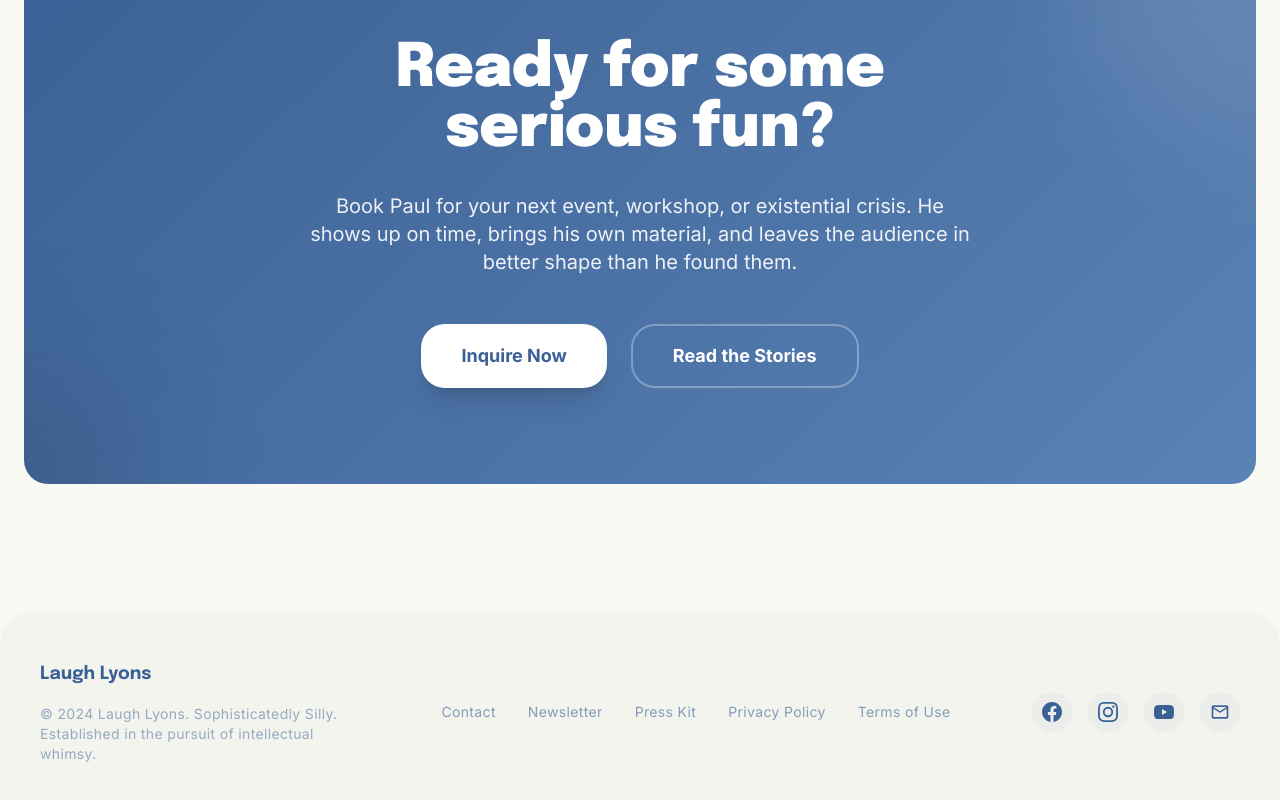
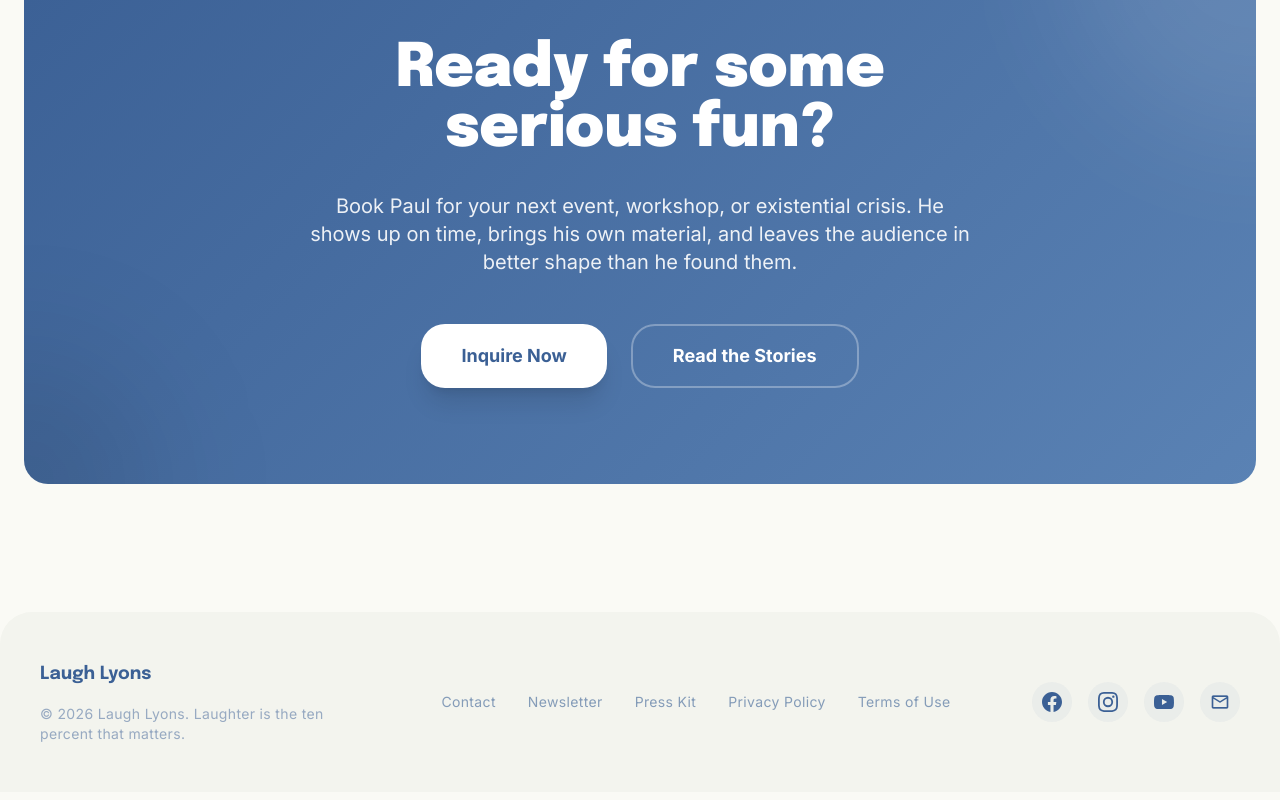
Before and after one commit to bamado225/paul-website, a plain HTML site: page index.html in a window 1280 px wide. Shown: the part 5480-6280 px from the top of the page. Drawn offline with nearby package versions, Linux system fonts and the light colour scheme.

Commit message:
Update footer: year + new tagline

```diff
--- a/index.html
+++ b/index.html
@@ -529,7 +529,7 @@
             <div class="space-y-4 text-center md:text-left">
                 <div class="text-lg font-bold text-primary font-headline">Laugh Lyons</div>
                 <p class="text-sm tracking-wide text-primary/50 max-w-xs font-label">
-                    &copy; 2024 Laugh Lyons. Sophisticatedly Silly. Established in the pursuit of intellectual whimsy.
+                    &copy; 2026 Laugh Lyons. Laughter is the ten percent that matters.
                 </p>
             </div>
             <div class="flex flex-wrap justify-center gap-x-8 gap-y-4">
```
